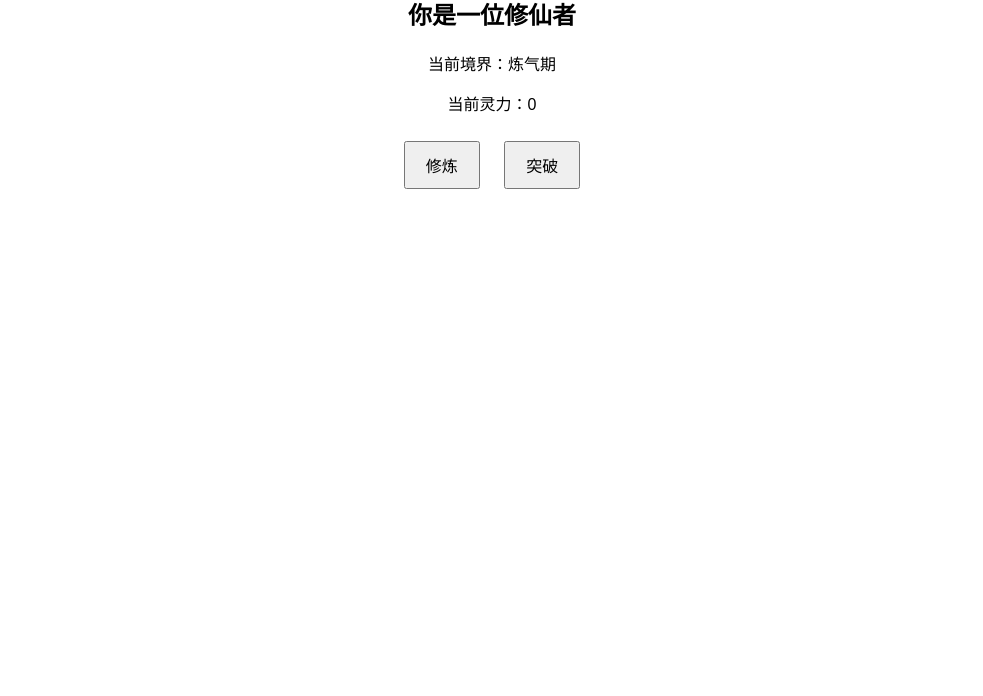
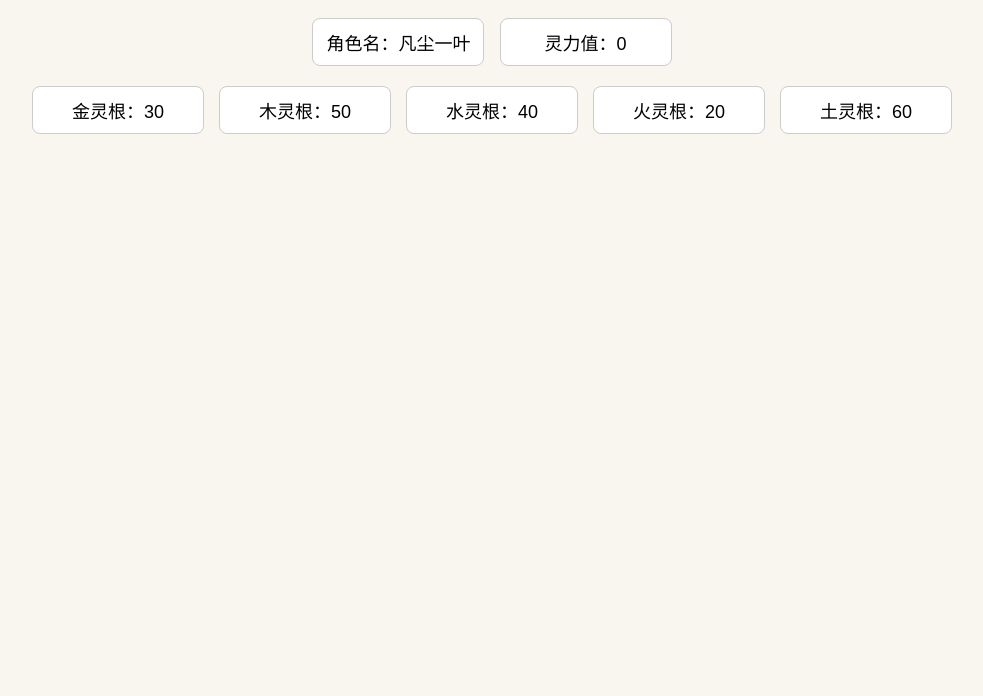
Before and after one commit to laocn2019/xiuxiangame, a plain HTML site: page index.html in a window 1280 px wide. Shown: the part 104-800 px from the top of the page, without its empty margins (148-1131 px from the left). Drawn offline with Linux system fonts and the light colour scheme.

Commit message:
角色属性系统

```diff
--- a/index.html
+++ b/index.html
@@ -1,46 +1,28 @@
 <!DOCTYPE html>
-<html>
+<html lang="zh-CN">
 <head>
-  <meta charset="UTF-8">
-  <title>文字修仙小游戏</title>
+  <meta charset="UTF-8" />
+  <meta name="viewport" content="width=device-width, initial-scale=1.0"/>
+  <title>我的修仙之路</title>
   <style>
-    body { font-family: sans-serif; text-align: center; margin-top: 100px; }
-    button { padding: 10px 20px; margin: 10px; font-size: 16px; }
+    body { font-family: '微软雅黑', sans-serif; text-align: center; background-color: #f9f5ef; padding: 20px; }
+    h1 { color: #6b4226; }
+    .stats { font-size: 18px; margin: 10px 0; }
+    .stat-box { border: 1px solid #ccc; padding: 10px; margin: 5px; border-radius: 8px; background-color: #fff; display: inline-block; width: 150px; }
   </style>
 </head>
 <body>
-  <h2>你是一位修仙者</h2>
-  <p>当前境界：<span id="realm">炼气期</span></p>
-  <p>当前灵力：<span id="lingli">0</span></p>
-
-  <button onclick="train()">修炼</button>
-  <button onclick="breakthrough()">突破</button>
-
-  <script>
-    let lingli = 0;
-    let realm = '炼气期';
-
-    function train() {
-      lingli += 10;
-      document.getElementById('lingli').innerText = lingli;
-    }
-
-    function breakthrough() {
-      if (lingli >= 100) {
-        let success = Math.random() < 0.7;
-        if (success) {
-          realm = '筑基期';
-          lingli = 0;
-          document.getElementById('realm').innerText = realm;
-          document.getElementById('lingli').innerText = lingli;
-          alert('突破成功，进入筑基期！');
-        } else {
-          alert('突破失败，继续努力修炼吧。');
-        }
-      } else {
-        alert('灵力不足，无法突破。');
-      }
-    }
-  </script>
+  <h1>修仙之路·角色信息</h1>
+  <div class="stats">
+    <div class="stat-box">角色名：凡尘一叶</div>
+    <div class="stat-box">灵力值：<span id="power">0</span></div>
+  </div>
+  <div class="stats">
+    <div class="stat-box">金灵根：30</div>
+    <div class="stat-box">木灵根：50</div>
+    <div class="stat-box">水灵根：40</div>
+    <div class="stat-box">火灵根：20</div>
+    <div class="stat-box">土灵根：60</div>
+  </div>
 </body>
 </html>
```
